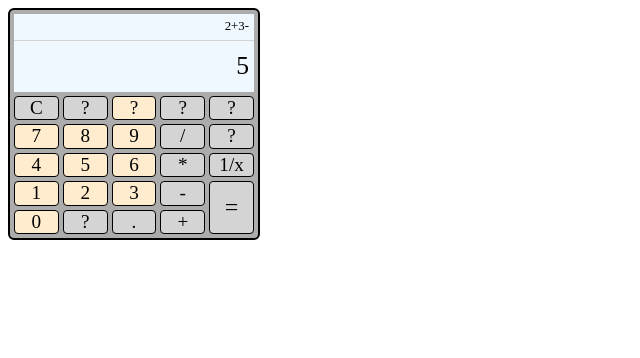
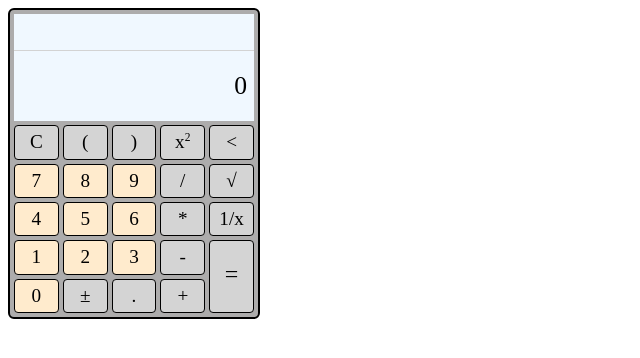
Before and after one commit to gniht/calculator, a plain HTML site: page index.html in a window 1280 px wide. Shown: the whole page, without its empty margins (0-640 px from the left). Drawn offline with Linux system fonts and the light colour scheme.

Commit message:
added listener for keys

```diff
--- a/app.js
+++ b/app.js
@@ -0,0 +1,20 @@
+
+
+let currentEntry = document.querySelector('.currentEntry');
+let previouslyEntered = document.querySelector('.previouslyEntered');
+let bezel = document.querySelector('.bezel');
+
+currentEntry.textContent = '0';
+
+
+bezel.addEventListener('click', (e) => {
+  e.preventDefault();
+  e.stopPropagation();
+  let keyPushed;
+  if(!e.target.classList.contains('key')){
+    return;
+  }else{
+    keyPushed = e.target.textContent;
+  }
+  console.log(keyPushed);
+});
--- a/index.html
+++ b/index.html
@@ -10,33 +10,33 @@
 <body>
   <div class="bezel">
     <div class="displayWindow">
-      <div class="previouslyEntered">2+3-</div>
-      <div class="currentEntry">5</div>
+      <div class="previouslyEntered"></div>
+      <div class="currentEntry"></div>
     </div>
     <div class="key col-1 row-1">C</div>
     <div class="key col-1 row-2 number">7</div>
     <div class="key col-1 row-3 number">4</div>
     <div class="key col-1 row-4 number">1</div>
     <div class="key col-1 row-5 number">0</div>
-    <div class="key col-2 row-1">?</div>
+    <div class="key col-2 row-1">(</div>
     <div class="key col-2 row-2 number">8</div>
     <div class="key col-2 row-3 number">5</div>
     <div class="key col-2 row-4 number">2</div>
-    <div class="key col-2 row-5">?</div>
-    <div class="key col-3 number row-1">?</div>
+    <div class="key col-2 row-5">&#177;</div>
+    <div class="key col-3 row-1">)</div>
     <div class="key col-3 row-2 number">9</div>
     <div class="key col-3 row-3 number">6</div>
     <div class="key col-3 row-4 number">3</div>
     <div class="key col-3 row-5">.</div>
-    <div class="key col-4 row-1">?</div>
+    <div class="key col-4 row-1">x<sup>2</sup></div>
     <div class="key col-4 row-2">/</div>
     <div class="key col-4 row-3 ">*</div>
     <div class="key col-4 row-4">-</div>
     <div class="key col-4 row-5">+</div>
-    <div class="key col-5 row-1">?</div>
-    <div class="key col-5 row-2">?</div>
+    <div class="key col-5 row-1"><</div>
+    <div class="key col-5 row-2">&radic;</div>
     <div class="key col-5 row-3">1/x</div>
-    <div class="key col-5 row-4 equals">=</div>
+    <div class="key col-5 row-4" id="equals">=</div>
   </div>
   <script src="app.js"></script>
 </body>
--- a/style.css
+++ b/style.css
@@ -18,7 +18,7 @@
   grid-template-rows: 1fr 2fr;
 }
 .previouslyEntered {
-  padding: 5px;
+  padding: 10px 6px;
   text-align: right;
   grid-row: 1/2;
   background-color: aliceblue;
@@ -31,7 +31,7 @@
   background-color: aliceblue;
   font-size: 1.6em;
   border-top: 1px solid lightgray;
-  padding: 10px 5px;
+  padding: 20px 7px;
 }
 .key {
   border: 1px solid black;
@@ -39,6 +39,7 @@
   border-radius: 4px;
   font-size: 1.2em;
   text-align: center;
+  padding: 5px;
 }
 .number {
   background-color: blanchedalmond;
@@ -77,8 +78,11 @@
 .row-5 {
   grid-row: 7/8;
 }
-.equals {
+#equals {
   font-size: 1.5em;
   grid-row: 6/8;
-  padding: 12px 0px;
+  padding: 20px 0px;
 }
+sup {
+  font-size: .6em;
+}
```
